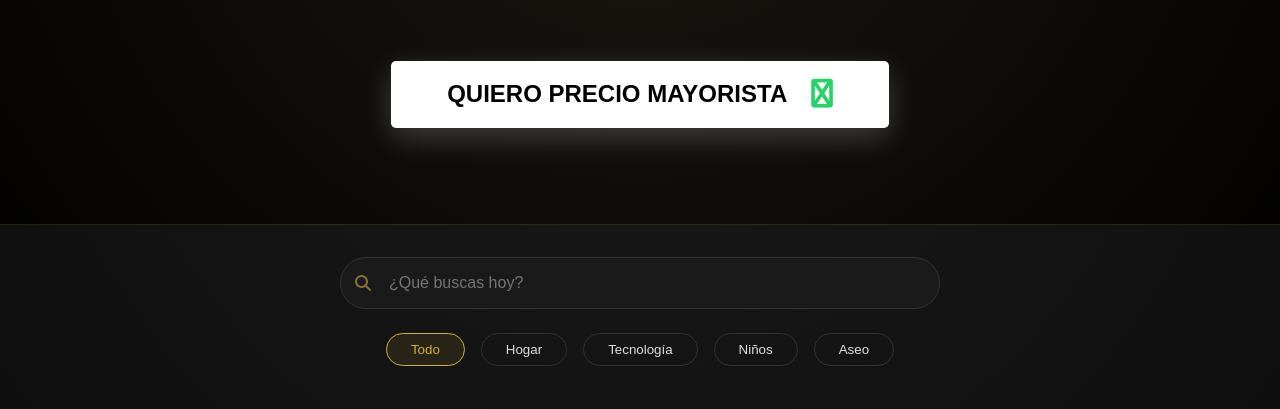
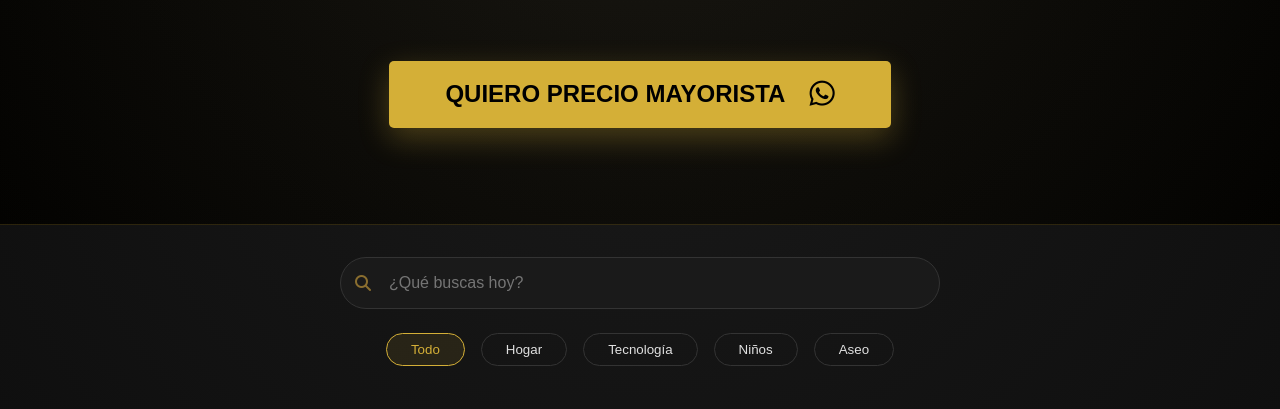
Before and after one commit to JuanjoG11/shoppic, a plain HTML site: page index.html in a window 1280 px wide. Shown: the part 1759-2168 px from the top of the page. Drawn offline with nearby package versions, Linux system fonts and the light colour scheme; a web font is replaced by a local one.

Commit message:
Update wholesale button style and fix whatsapp icon

```diff
--- a/index.html
+++ b/index.html
@@ -183,7 +183,7 @@
                 </div>
                 <a href="https://wa.me/573150665892?text=Hola!%20👋%20Vengo%20de%20la%20web%20y%20me%20interesa%20comprar%20por%20MAYOR%20(6+%20unidades)%20📦"
                     target="_blank" class="wholesale-cta">
-                    QUIERO PRECIO MAYORISTA <i class="fa-solid fa-whatsapp"></i>
+                    QUIERO PRECIO MAYORISTA <i class="fa-brands fa-whatsapp"></i>
                 </a>
             </div>
         </section>
--- a/styles/style.css
+++ b/styles/style.css
@@ -844,7 +844,7 @@ body {
     display: inline-flex;
     align-items: center;
     gap: 1.5rem;
-    background: #fff;
+    background: var(--gold);
     color: #000;
     padding: 1.2rem 3.5rem;
     font-family: var(--font-main);
@@ -853,19 +853,19 @@ body {
     text-decoration: none;
     border-radius: 5px;
     transition: all 0.4s ease;
-    box-shadow: 0 10px 30px rgba(255, 255, 255, 0.2);
+    box-shadow: 0 10px 30px rgba(212, 175, 55, 0.3);
     text-transform: uppercase;
 }
 
 .wholesale-cta i {
     font-size: 1.8rem;
-    color: #25D366;
+    color: #000;
 }
 
 .wholesale-cta:hover {
     transform: scale(1.05);
-    background: var(--gold);
-    box-shadow: 0 0 40px rgba(212, 175, 55, 0.6);
+    background: #fff;
+    box-shadow: 0 0 40px rgba(255, 255, 255, 0.4);
 }
 
 /* CART DRAWER REDESIGN */
```
